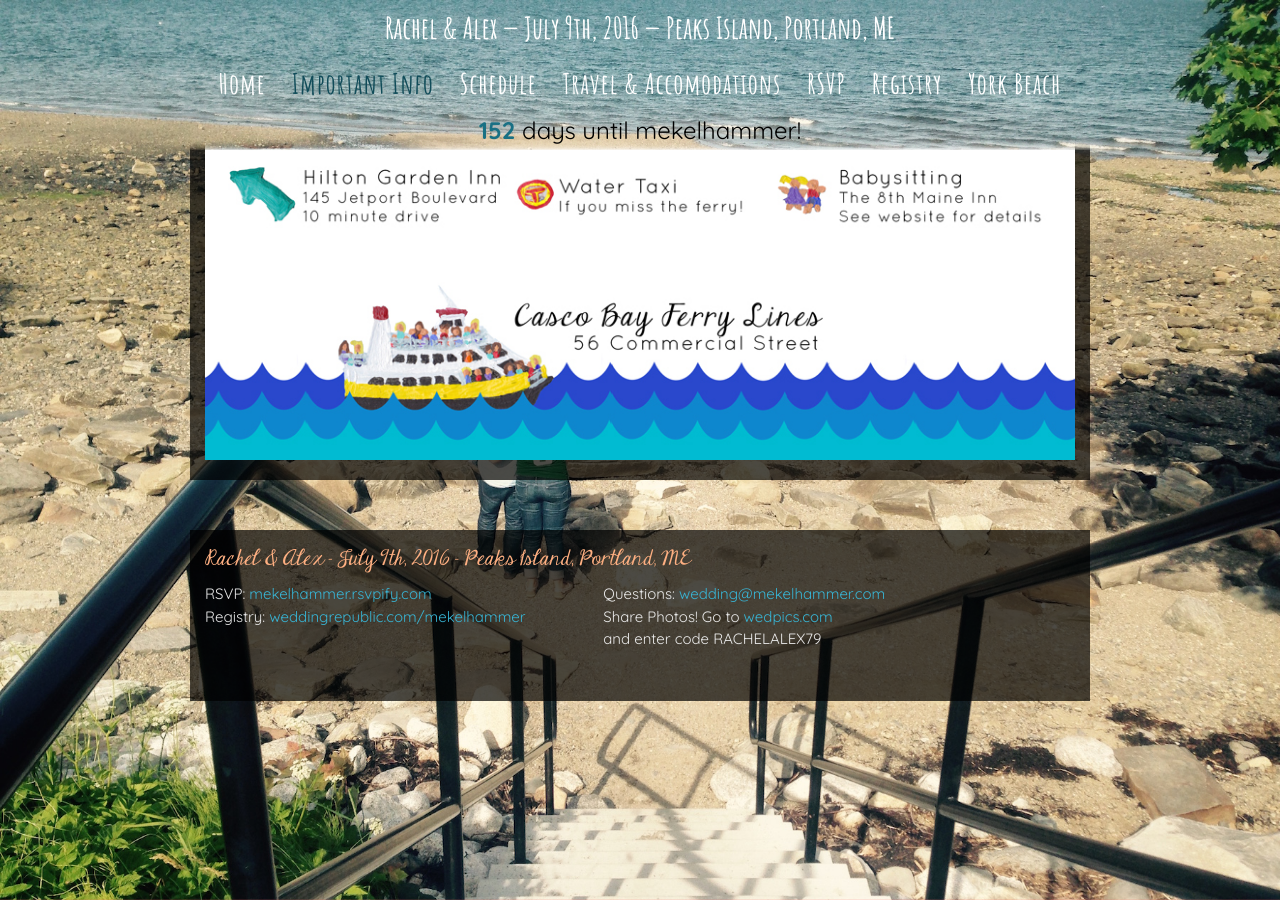
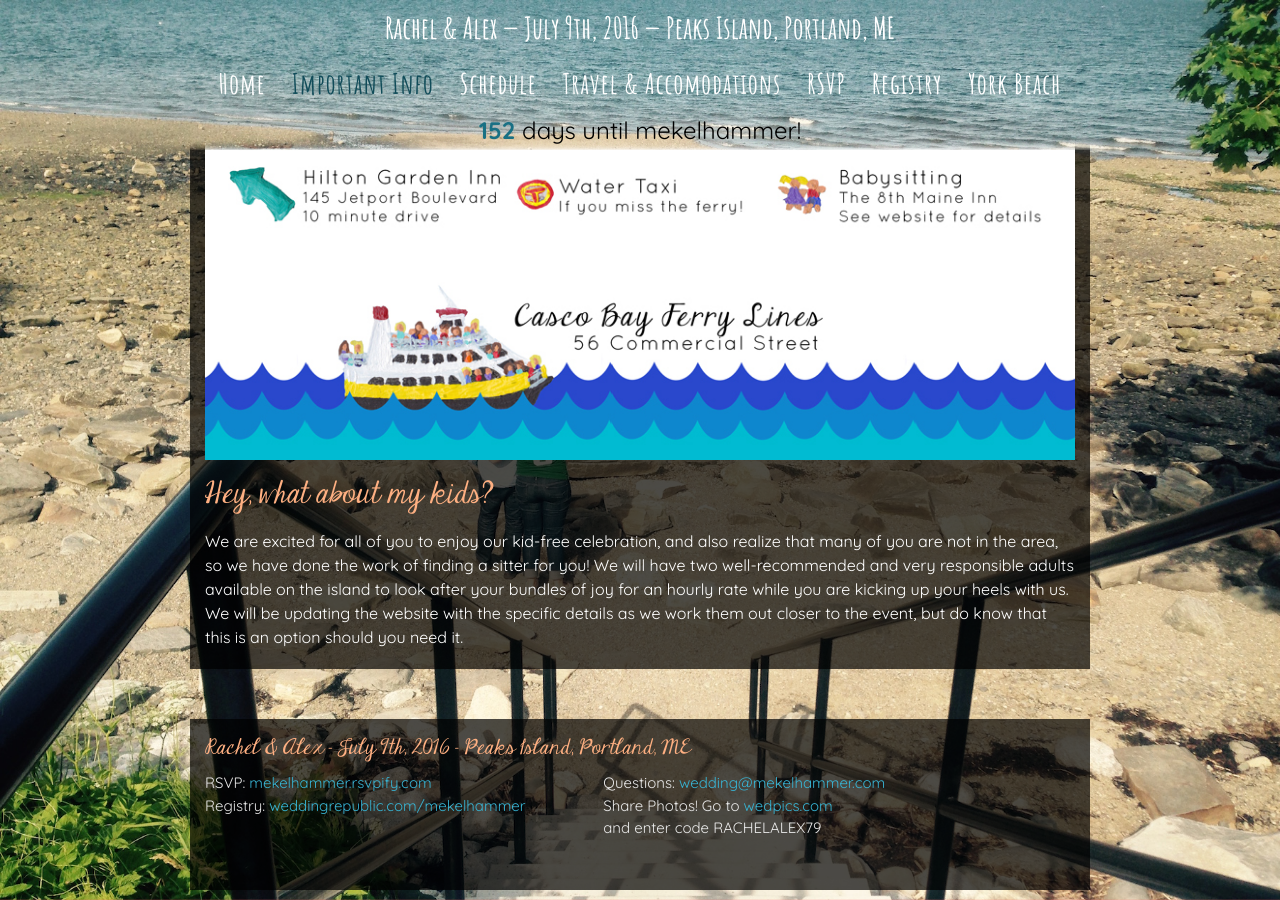
Before and after one commit to amekelburg/wedsite, a Jekyll site: the page built from 2-important-info.md, in a window 1280 px wide and 900 px high, scrolled down 2492 px. Built offline with Jekyll 4.4.1, drawn with Linux system fonts in a browser that asks for light colours; some web fonts are replaced; comment, search, counter and statistics services are not loaded.

Commit message:
Update 2-important-info.md

```diff
--- a/2-important-info.md
+++ b/2-important-info.md
@@ -33,3 +33,7 @@
 
 ![Map Front](/img/MapFront4x6.jpg)
 ![Map Back](/img/MapBack4x6.jpg)
+
+### Hey, what about my kids?
+
+We are excited for all of you to enjoy our kid-free celebration, and also realize that many of you are not in the area, so we have done the work of finding a sitter for you! We will have two well-recommended and very responsible adults available on the island to look after your bundles of joy for an hourly rate while you are kicking up your heels with us. We will be updating the website with the specific details as we work them out closer to the event, but do know that this is an option should you need it.
```
